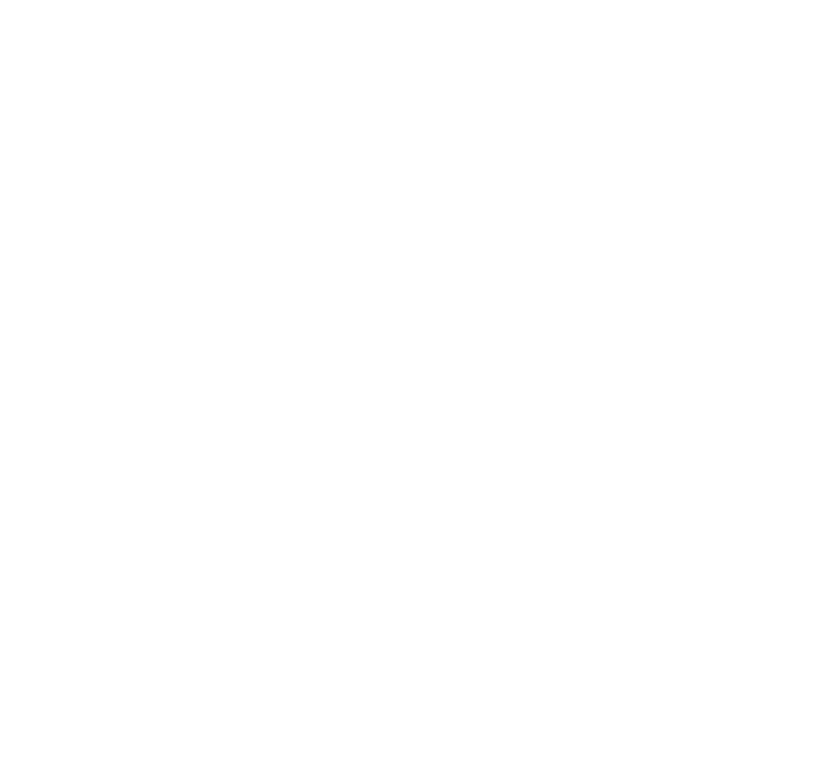
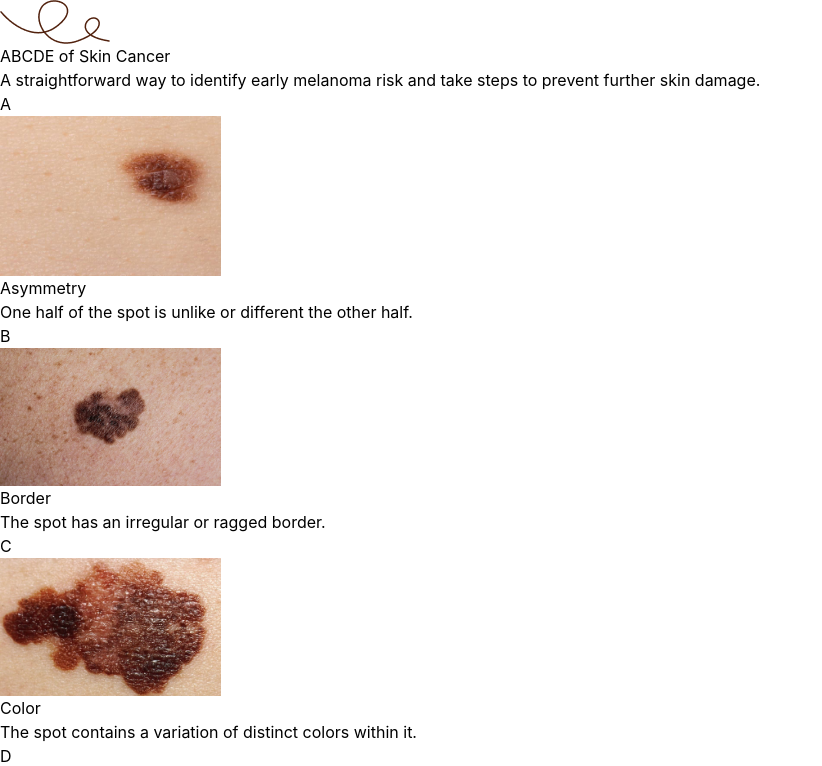
Before and after one commit to CareTech-at-UCI/melanoma-project, a React (Create React App) app in the folder frontend/: page /educational in a window 1280 px wide. Shown: the top 766 px of the page, without its empty margins (0-822 px from the left). Built offline with nearby package versions, Linux system fonts and the light colour scheme.

Commit message:
Added abcde content (not styled yet)

```diff
--- a/frontend/src/pages/Educational.jsx
+++ b/frontend/src/pages/Educational.jsx
@@ -1,7 +1,22 @@
 import React from 'react'
+import { AbcdeCard } from '../components/educational/AbcdeCard';
 
 export const Educational = () => {
   return (
-    <div></div>
+    <div>
+        <div></div>
+        <div>
+            <img src="/educational/doubleLoopLine.png" alt="double loop line" />
+            <h2>ABCDE of Skin Cancer</h2>
+            <p>A straightforward way to identify early melanoma risk and take steps to prevent further skin damage.</p>
+            <div>
+                <AbcdeCard letter="A" imageSrc="/educational/asymmetric.jpg" title="Asymmetry" description="One half of the spot is unlike or different the other half." />
+                <AbcdeCard letter="B" imageSrc="/educational/border.jpg" title="Border" description="The spot has an irregular or ragged border." />
+                <AbcdeCard letter="C" imageSrc="/educational/color.jpg" title="Color" description="The spot contains a variation of distinct colors within it." />
+                <AbcdeCard letter="D" imageSrc="/educational/diameter.png" title="Diameter" description="Above 6 millimeters or ~1/4 inches in size (may vary)." />
+                <AbcdeCard letter="E" imageSrc="/educational/evolution.jpg" title="Evolution" description="The spot differs from other spots or changes in shape, size, texture, or color." />
+            </div>
+        </div>
+    </div>
   )
 }
```
